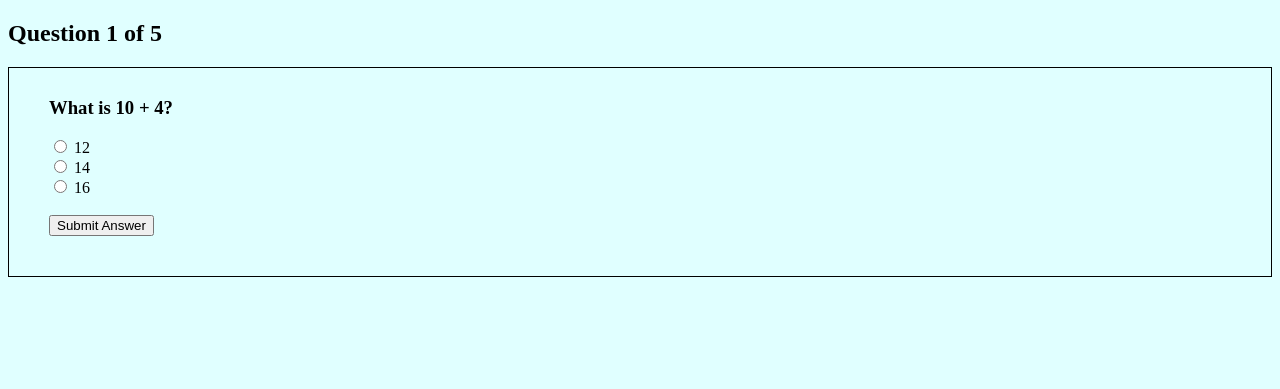
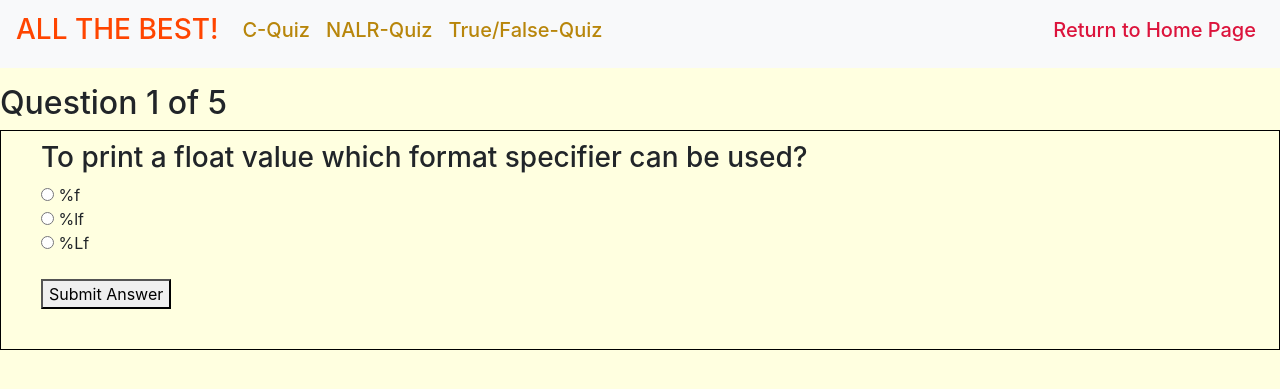
Before and after one commit to Manvisekhri08/Learning-Portal, a Flask app: page /quiz/ in a window 1280 px wide. Shown: the top 389 px of the page. Run offline with Flask 2, Linux system fonts and the light colour scheme; some libraries are stand-ins or nearby versions.

Commit message:
Update quiz.html

```diff
--- a/templates/quiz.html
+++ b/templates/quiz.html
@@ -1,3 +1,8 @@
+{% extends "public/templates/public_template2.html" %}
+
+{% block title %}Home{% endblock %}
+
+{% block main %}
 <!DOCTYPE html>
 <html>
 <head>
@@ -8,11 +13,11 @@ div#test{ border:#000 1px solid; padding:10px 40px 40px 40px; }
 <script>
 var pos = 0, test, test_status, question, choice, choices, chA, chB, chC, correct = 0;
 var questions = [
-    [ "What is 10 + 4?", "12", "14", "16", "B" ],
-	[ "What is 20 - 9?", "7", "13", "11", "C" ],
-	[ "What is 7 x 3?", "21", "24", "25", "A" ],
-	[ "What is 5 - 1?", "1", "4", "3", "B" ],
-	[ "What is 8 / 2?", "10", "2", "4", "C" ]
+    [ "To print a float value which format specifier can be used?", "%f", "%lf", "%Lf", "A" ],
+	[ "Which header file supports the functions - malloc() and calloc()?", "stdlib.h", "memory.h", "math.h", "A" ],
+	[ "Choose the function that is most appropriate for reading in a multi-word string?", "gets()", "scanf()", "strchr()", "A" ],
+	[ "Identify the C compiler of UNIX.", "gcc", "cc", "vc++", "B" ],
+	[ "What is sizeof() in C?", "Operator", "Function", "Macro", "A" ]
 ];
 function _(x){
 	return document.getElementById(x);
@@ -53,8 +58,9 @@ function checkAnswer(){
 window.addEventListener("load", renderQuestion, false);
 </script>
 </head>
-<body style="background-color: lightcyan;">
+<body style="background-color: lightyellow;">
 <h2 id="test_status"></h2>
 <div id="test"></div>
 </body>
 </html>
+{% endblock %}
```
